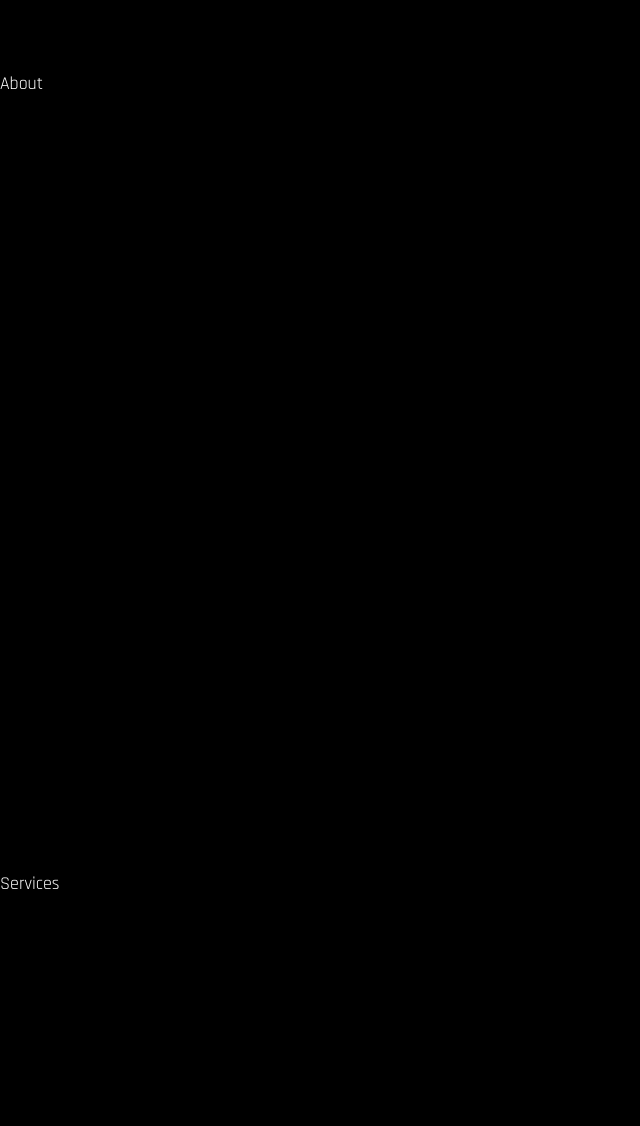
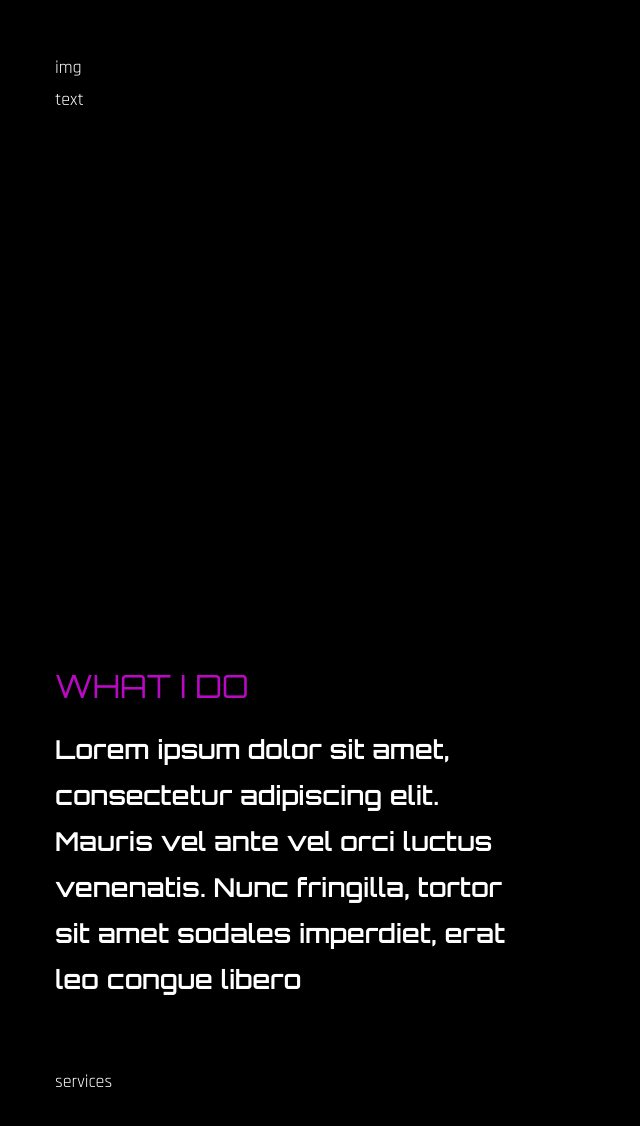
Before and after one commit to sszah/szah-studio, a React (Create React App) app in the folder szahstudio/: page / in a window 1280 px wide. Shown: the part 1116-2242 px from the top of the page, without its empty margins (0-640 px from the left). Built offline with nearby package versions, Linux system fonts and the light colour scheme; a web font is replaced by a local one.

Commit message:
services

```diff
--- a/szahstudio/src/components/About.jsx
+++ b/szahstudio/src/components/About.jsx
@@ -1,9 +1,26 @@
 import React from 'react'
+import CountUp from 'react-countup';
+import { useInView } from 'react-intersection-observer';
+import { motion } from 'framer-motion';
+import { fadeIn } from '../variant';
 
 const About = () => {
+  const [ref, inView] = useInView ({
+    threshold: 0.5,
+  });
+
   return (
-    <div className='section' id='about'>About</div>
-  )
-}
+    <section className='section' id='about' ref={ref}>
+      <div className='container mx-auto'>
+        <div>
+          {/* images */}
+          <div className=''>img</div>
+          {/* text */}
+          <div>text</div>
+        </div>
+      </div>
+    </section>
+  );
+};
 
 export default About;
--- a/szahstudio/src/components/Banner.jsx
+++ b/szahstudio/src/components/Banner.jsx
@@ -1,13 +1,8 @@
 import React from 'react'
-//images
 import Image from '../assets/pp.png';
-// icons
 import { FaInstagram, FaGithub, FaLinkedin } from 'react-icons/fa';
-// animation
 import { TypeAnimation } from 'react-type-animation'
-// motion
 import { motion } from 'framer-motion'
-// variants
 import { fadeIn } from '../variant';
 
 const Banner = () => {
@@ -46,6 +41,7 @@ const Banner = () => {
                   repeat={Infinity}
                 />
             </motion.div>
+
             <motion.p
               variants={fadeIn('up', 0.4)}
               initial='hidden'
--- a/szahstudio/src/components/Services.jsx
+++ b/szahstudio/src/components/Services.jsx
@@ -1,8 +1,41 @@
 import React from 'react'
+import { BsArrowUpRight } from 'react-icons/bs';
+import { motion } from 'framer-motion';
+import { fadeIn } from '../variant';
+
+const services = [
+  {
+    name: 'UI/UX Design',
+    description: 'Lorem ipsum dolor sit amet, consectetur adipiscing elit. Mauris vel ante vel orci luctus venenatis. Nunc fringilla, tortor sit amet sodales imperdiet, erat leo congue libero, id congue neque justo non justo. Maecenas tristique metus at tortor feugiat, nec viverra quam facilisis.',
+    link: 'Learn More',
+  },
+  {
+    name: 'Social Media Design',
+    description: 'Lorem ipsum dolor sit amet, consectetur adipiscing elit. Mauris vel ante vel orci luctus venenatis. Nunc fringilla, tortor sit amet sodales imperdiet, erat leo congue libero, id congue neque justo non justo. Maecenas tristique metus at tortor feugiat, nec viverra quam facilisis.',
+    link: 'Learn More',
+  },
+  {
+    name: 'Poster Design',
+    description: 'Lorem ipsum dolor sit amet, consectetur adipiscing elit. Mauris vel ante vel orci luctus venenatis. Nunc fringilla, tortor sit amet sodales imperdiet, erat leo congue libero, id congue neque justo non justo. Maecenas tristique metus at tortor feugiat, nec viverra quam facilisis.',
+    link: 'Learn More',
+  },
+];
 
 const Services = () => {
   return (
-    <div className='section' id='services'>Services</div>
+    <section className='section' id='services'>
+      <div className='container mx-auto'>
+        <div>
+          {/* text & image */}
+          <div>
+            <h2 className='h2 text-accent mb-6'>What I Do</h2>
+            <h3 className='h3 max-w-[455px] mb-16'>Lorem ipsum dolor sit amet, consectetur adipiscing elit. Mauris vel ante vel orci luctus venenatis. Nunc fringilla, tortor sit amet sodales imperdiet, erat leo congue libero</h3>
+          </div>
+          {/* services */}
+          <div>services</div>
+        </div>
+      </div>
+    </section>
   )
 }
 
```
